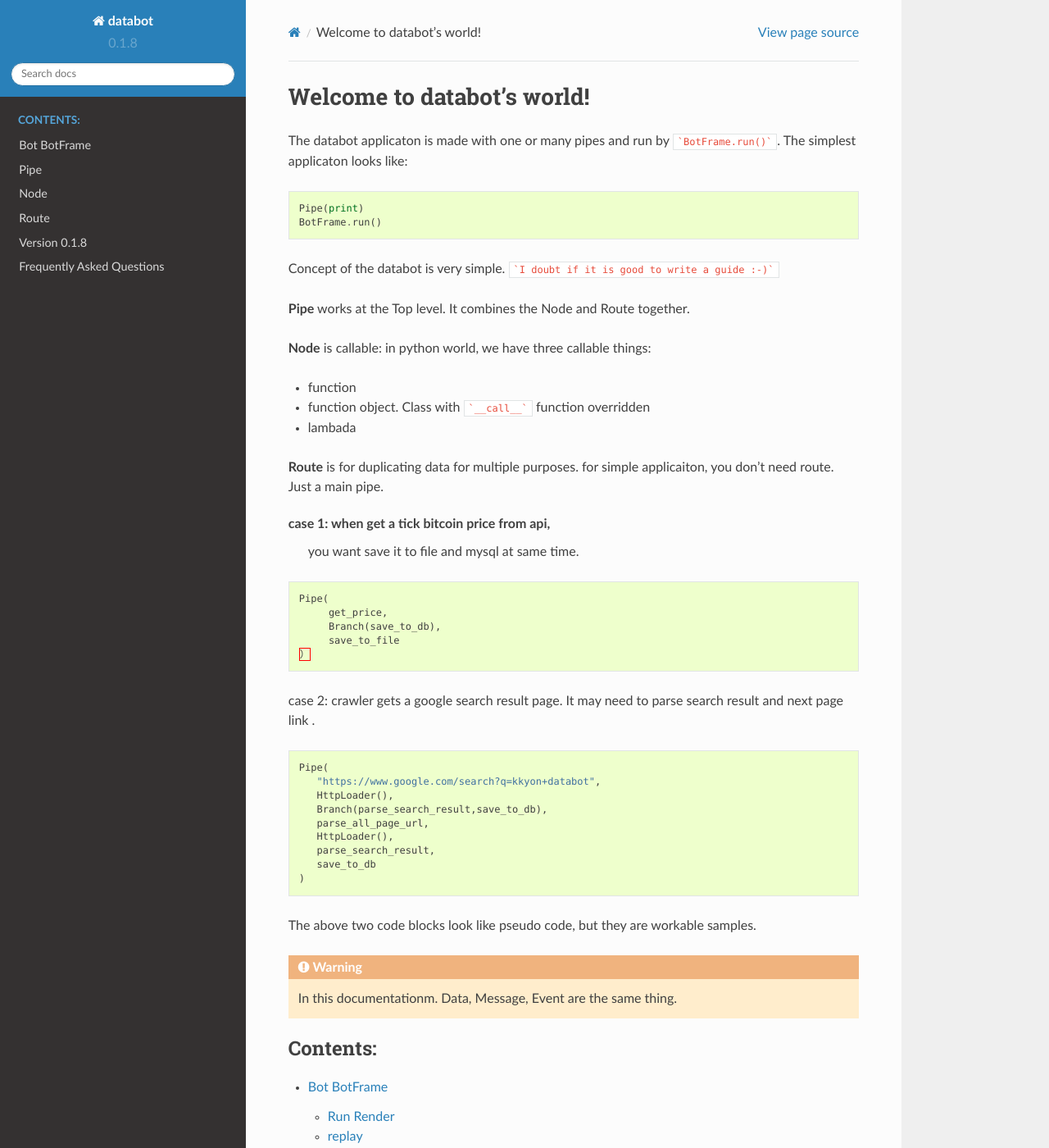
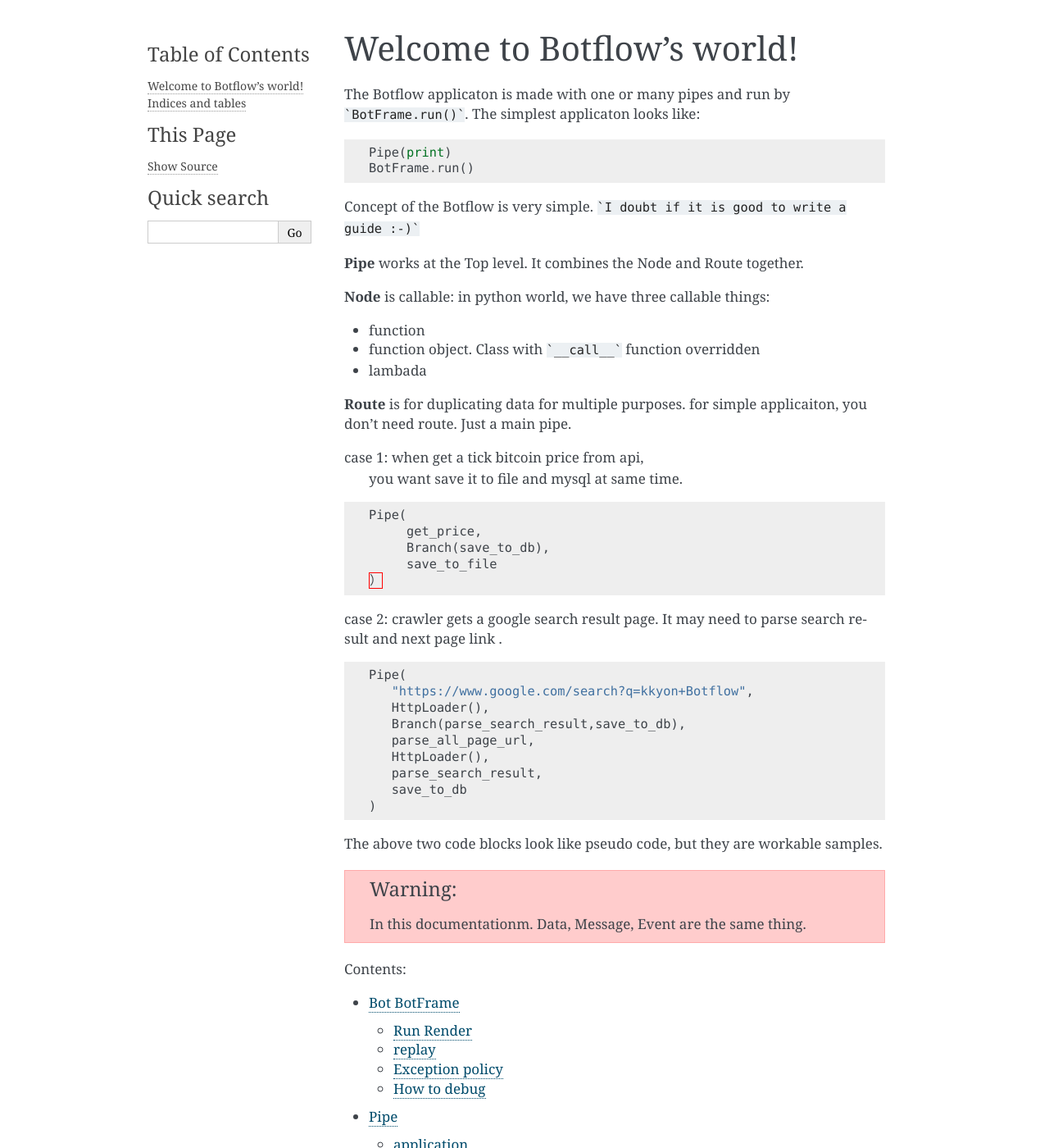
Before and after one commit to kkyon/botflow, a Sphinx documentation site: the page built from docs/index.rst, in a window 1280 px wide and 1400 px high. Shown: the whole window at 82% size. Built offline with Sphinx 7.4.7, drawn with Linux system fonts in a browser that asks for light colours; some of the changed text lies outside the part shown.

Commit message:
modify rst doc

````diff
--- a/docs/conf.py
+++ b/docs/conf.py
@@ -19,12 +19,12 @@
 
 # -- Project information -----------------------------------------------------
 
-project = 'databot'
+project = 'Botflow'
 copyright = '2018, kkyon'
 author = 'kkyon'
 
 # The short X.Y version
-version = '0.1.8'
+version = '0.1.9'
 # The full version, including alpha/beta/rc tags
 release = 'alpha'
 
@@ -74,7 +74,7 @@
 # The theme to use for HTML and HTML Help pages.  See the documentation for
 # a list of builtin themes.
 #
-html_theme = 'sphinx_rtd_theme'
+html_theme = 'alabaster'
 
 # Theme options are theme-specific and customize the look and feel of a theme
 # further.  For a list of options available for each theme, see the
--- a/docs/index.rst
+++ b/docs/index.rst
@@ -1,12 +1,12 @@
 
 
-Welcome to databot's world!
+Welcome to Botflow's world!
 ===================================
 
 
 
 
-The databot applicaton is made with one or many pipes and run by ```BotFrame.run()```.
+The Botflow applicaton is made with one or many pipes and run by ```BotFrame.run()```.
 The simplest applicaton looks like:
 
 .. code-block:: python
@@ -15,7 +15,7 @@
     BotFrame.run()
 
 
-Concept of the databot is very simple. ```I doubt if it is good to write a guide :-)```
+Concept of the Botflow is very simple. ```I doubt if it is good to write a guide :-)```
 
 
 **Pipe** works at the Top level. It combines the Node and Route together.
@@ -53,7 +53,7 @@
 .. code-block:: python
 
       Pipe(
-         "https://www.google.com/search?q=kkyon+databot",
+         "https://www.google.com/search?q=kkyon+Botflow",
          HttpLoader(),
          Branch(parse_search_result,save_to_db),
          parse_all_page_url,
--- a/docs/node/index.rst
+++ b/docs/node/index.rst
@@ -8,8 +8,8 @@
 - lambada
 
 
-Major work  of user of databot  shouble be  writing core logic function,
-for parsing, mapping,calculating , aggregating. It is the main purpose of databot desing.
+Major work  of user of Botflow  shouble be  writing core logic function,
+for parsing, mapping,calculating , aggregating. It is the main purpose of Botflow desing.
 
 
 Pass into Node:
--- a/docs/route/Branch.rst
+++ b/docs/route/Branch.rst
@@ -2,7 +2,7 @@
 ====================
 
 
-.. image:: databot_branch.jpg
+.. image:: Botflow_branch.jpg
     :width: 300
 
 
--- a/docs/route/index.rst
+++ b/docs/route/index.rst
@@ -4,7 +4,7 @@
 .. contents::
     :local:
 
-Route is important concept of the Databot. With it ,we can duplicate ,join,drop data.
+Route is important concept of the Botflow. With it ,we can duplicate ,join,drop data.
 and route message to muliti target Node.
 
 ```def __init__(self, *args, route_type=object,route_func=None, share=True, join=False):```
@@ -24,7 +24,7 @@
 
 Branch
 ------
-    most Basic route of the databot .it duplicate the parent from the parent pipe.
+    most Basic route of the Botflow .it duplicate the parent from the parent pipe.
 
 
 Return
@@ -40,7 +40,7 @@
 
 Fork
 ----
-    Basic route of databot. it create branch for every pass in (node or route).
+    Basic route of Botflow. it create branch for every pass in (node or route).
 
 
 
````
Also changed, not shown: docs/bot/replay.rst (+4 -4 lines).
